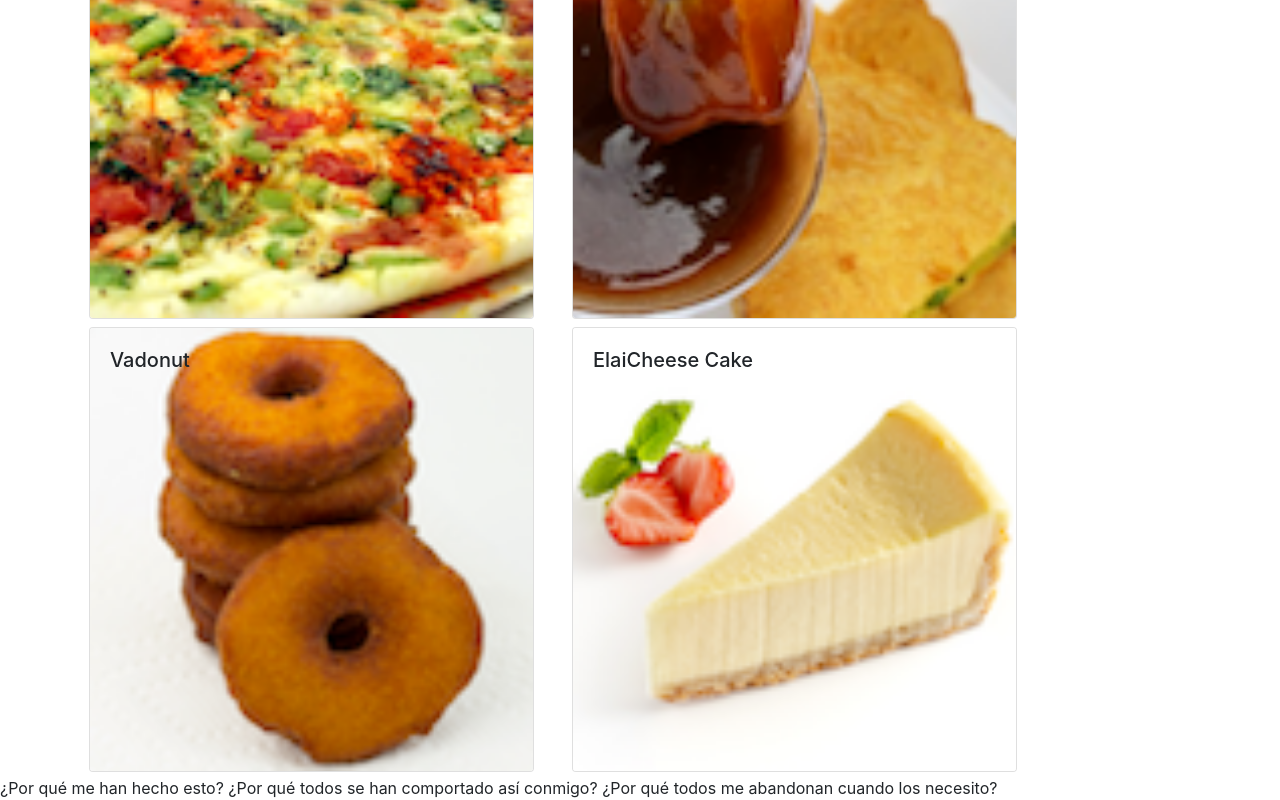
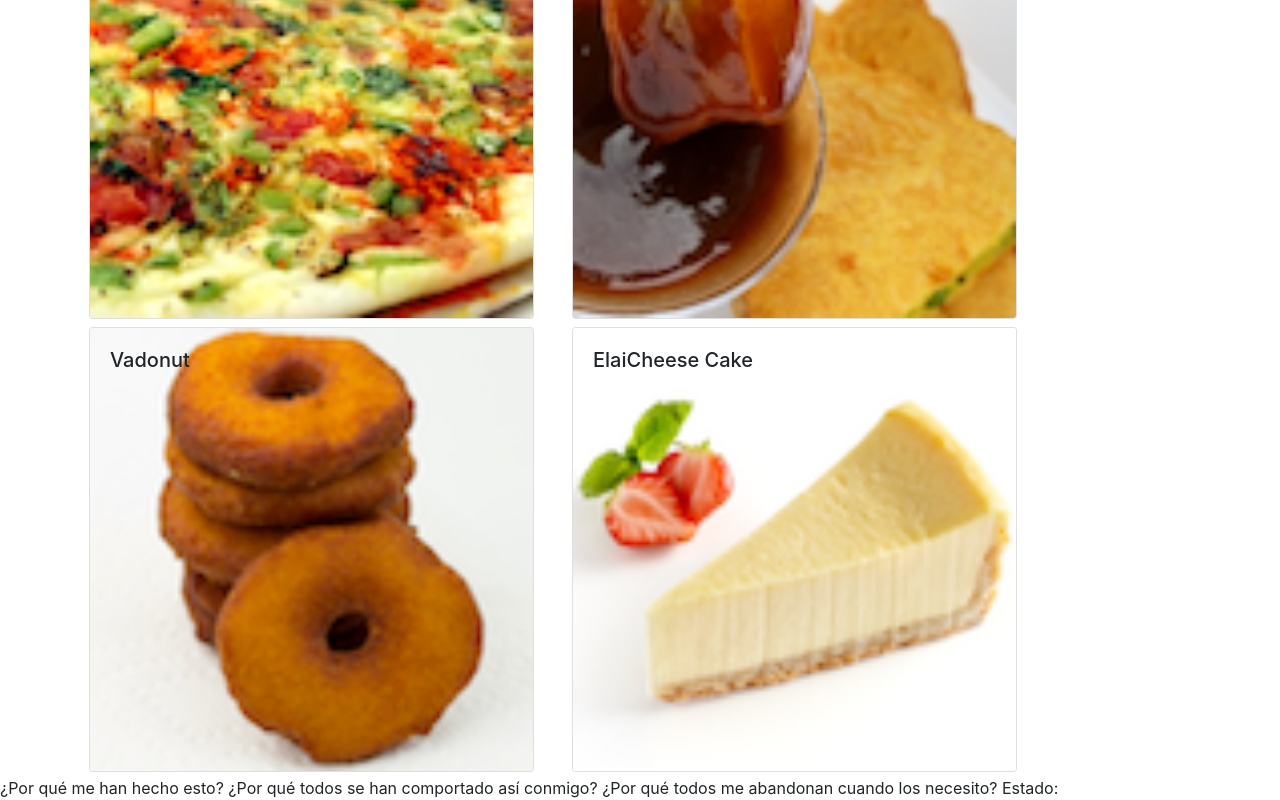
Before and after one commit to Gricardov/ReactApp, a React (Create React App) app: page / in a window 1280 px wide. Shown: the part 248-1048 px from the top of the page. Built offline with nearby package versions, Linux system fonts and the light colour scheme.

Commit message:
next serious commit

```diff
--- a/src/App.js
+++ b/src/App.js
@@ -8,7 +8,6 @@ import {DISHES} from './shared/dishes';
 import {OPTIONS} from './shared/options';
 
 class App extends Component {
-
 	constructor(props){
 		super(props);
 
@@ -31,7 +30,7 @@ class App extends Component {
 		<MenuBar options={this.state.options}/>
 		<Menu dishes={this.state.dishes}/>
 		<div>
-	  ¿Por qué me han hecho esto? ¿Por qué todos se han comportado así conmigo? ¿Por qué todos me abandonan cuando los necesito?
+	  ¿Por qué me han hecho esto? ¿Por qué todos se han comportado así conmigo? ¿Por qué todos me abandonan cuando los necesito? Estado:
 	  </div>
       </div>
 
--- a/src/components/MenuComponent.js
+++ b/src/components/MenuComponent.js
@@ -1,6 +1,7 @@
 import React, {Component} from 'react';
 import {Media} from 'reactstrap';
 import {Card, CardImg, CardImgOverlay, CardText, CardBody, CardTitle} from 'reactstrap';
+import DishDetail from 'DishDetailComponent';
 
 class Menu extends Component {
 
```
Also changed, not shown: src/components/DishDetailComponent .js (added, +21 -0 lines).
